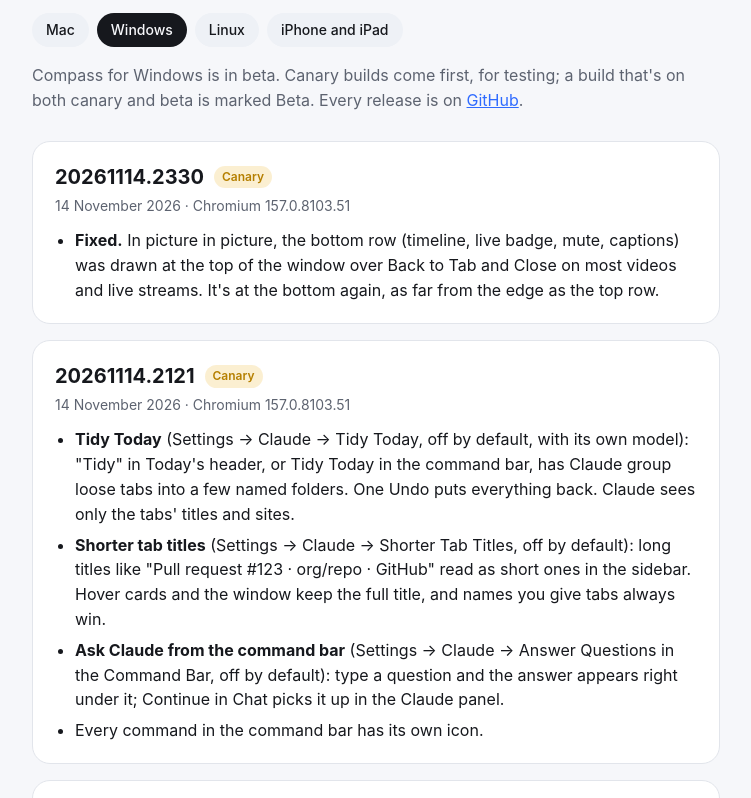
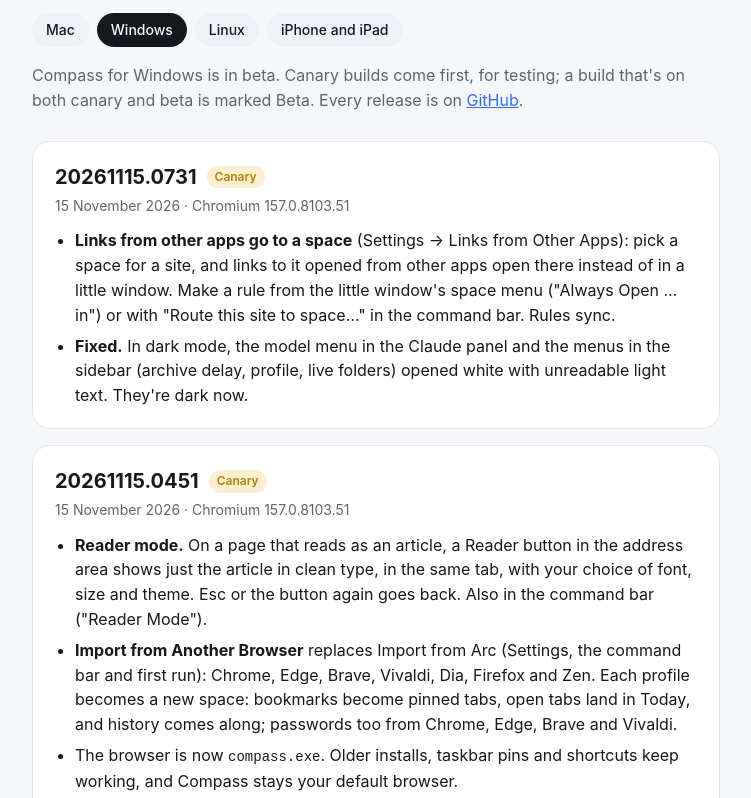
Before and after one commit to Compass-Browser/Compass, a plain HTML site: page website/changelog/windows.html in a window 1280 px wide. Shown: the part 124-922 px from the top of the page, without its empty margins (264-1015 px from the left). Drawn offline with Linux system fonts and the light colour scheme.

Commit message:
Website: changelogs for Mac 20261115.0534, Windows 20261115.0451 and .0731, Linux 20261115.0416 and .0549, iOS 20261115.0501
Co-Authored-By: Claude Opus 5.5 <noreply@anthropic.com>
Claude-Session: https://claude.ai/code/session_01VJ5kyC7mpPXdVD9KwLiPWP

```diff
--- a/website/changelog/windows.html
+++ b/website/changelog/windows.html
@@ -15,6 +15,26 @@
 <h1>What's new on Windows</h1>
 <nav class="platforms"><a href="/changelog/mac">Mac</a><a aria-current="page" href="/changelog/windows">Windows</a><a href="/changelog/linux">Linux</a><a href="/changelog/ios">iPhone and iPad</a></nav>
 <p class="intro">Compass for Windows is in beta. Canary builds come first, for testing; a build that's on both canary and beta is marked Beta. Every release is on <a href="https://github.com/Compass-Browser/Compass/releases">GitHub</a>.</p>
+
+<article>
+<h2>20261115.0731 <span class="badge canary">Canary</span></h2>
+<p class="meta">15 November 2026 · Chromium 157.0.8103.51</p>
+<ul>
+  <li><strong>Links from other apps go to a space</strong> (Settings → Links from Other Apps): pick a space for a site, and links to it opened from other apps open there instead of in a little window. Make a rule from the little window's space menu ("Always Open … in") or with "Route this site to space…" in the command bar. Rules sync.</li>
+  <li><strong>Fixed.</strong> In dark mode, the model menu in the Claude panel and the menus in the sidebar (archive delay, profile, live folders) opened white with unreadable light text. They're dark now.</li>
+</ul>
+</article>
+
+<article>
+<h2>20261115.0451 <span class="badge canary">Canary</span></h2>
+<p class="meta">15 November 2026 · Chromium 157.0.8103.51</p>
+<ul>
+  <li><strong>Reader mode.</strong> On a page that reads as an article, a Reader button in the address area shows just the article in clean type, in the same tab, with your choice of font, size and theme. Esc or the button again goes back. Also in the command bar ("Reader Mode").</li>
+  <li><strong>Import from Another Browser</strong> replaces Import from Arc (Settings, the command bar and first run): Chrome, Edge, Brave, Vivaldi, Dia, Firefox and Zen. Each profile becomes a new space: bookmarks become pinned tabs, open tabs land in Today, and history comes along; passwords too from Chrome, Edge, Brave and Vivaldi.</li>
+  <li>The browser is now <code>compass.exe</code>. Older installs, taskbar pins and shortcuts keep working, and Compass stays your default browser.</li>
+  <li>Compass for Windows is now signed: the installers and the browser carry a verified publisher, so SmartScreen and password managers can tell it's genuine.</li>
+</ul>
+</article>
 
 <article>
 <h2>20261114.2330 <span class="badge canary">Canary</span></h2>
```
Also changed, not shown: website/changelog/ios.html (+10 -0 lines), website/changelog/linux.html (+19 -0 lines), website/changelog/mac.html (+10 -0 lines).
